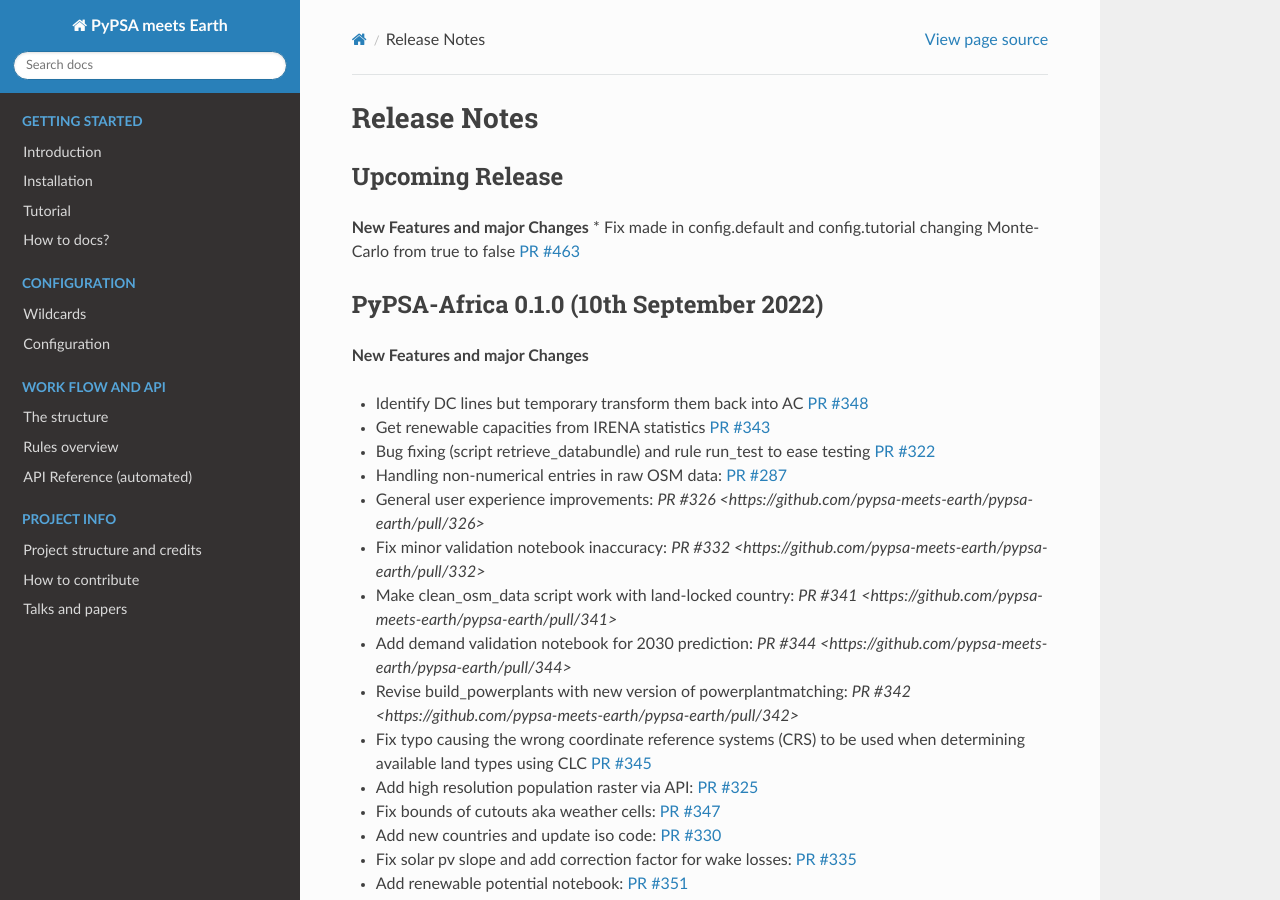
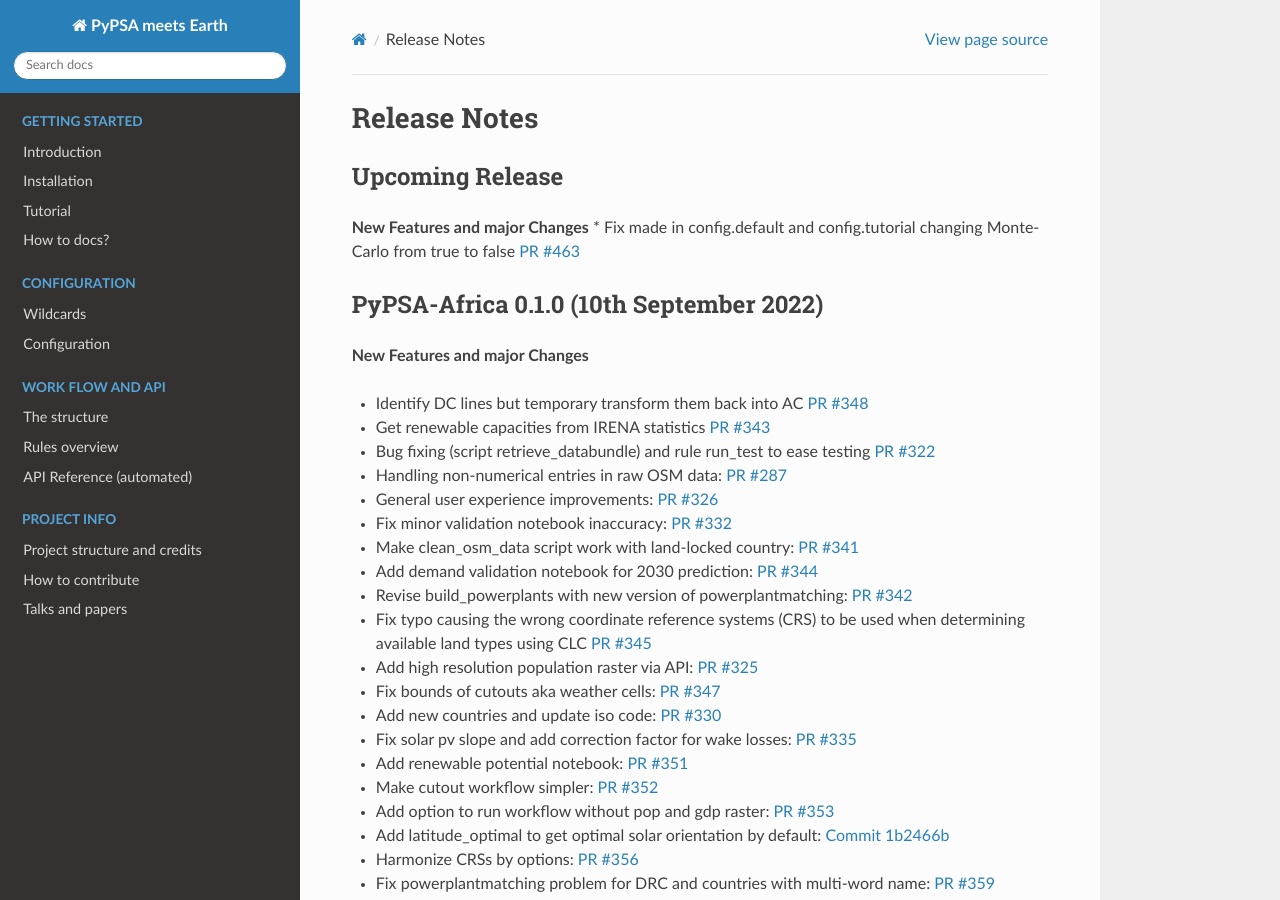
Before and after one commit to pypsa-meets-earth/pypsa-earth, a Sphinx documentation site: the page built from doc/release_notes.rst, in a window 1280 px wide and 900 px high. Built offline with Sphinx 7.4.7 and the Read the Docs theme 2.0.0, drawn with Linux system fonts in a browser that asks for light colours; pages that are not in the unit, such as notebooks, are missing from menus; the version number could not be read and is left out.

Commit message:
missed underscore added

```diff
--- a/doc/release_notes.rst
+++ b/doc/release_notes.rst
@@ -27,15 +27,15 @@
 
 * Handling non-numerical entries in raw OSM data: `PR #287 <https://github.com/pypsa-meets-earth/pypsa-earth/pull/287>`__
 
-* General user experience improvements: `PR #326 <https://github.com/pypsa-meets-earth/pypsa-earth/pull/326>`
+* General user experience improvements: `PR #326 <https://github.com/pypsa-meets-earth/pypsa-earth/pull/326>`__
 
-* Fix minor validation notebook inaccuracy: `PR #332 <https://github.com/pypsa-meets-earth/pypsa-earth/pull/332>`
+* Fix minor validation notebook inaccuracy: `PR #332 <https://github.com/pypsa-meets-earth/pypsa-earth/pull/332>`__
 
-* Make clean_osm_data script work with land-locked country: `PR #341 <https://github.com/pypsa-meets-earth/pypsa-earth/pull/341>`
+* Make clean_osm_data script work with land-locked country: `PR #341 <https://github.com/pypsa-meets-earth/pypsa-earth/pull/341>`__
 
-* Add demand validation notebook for 2030 prediction: `PR #344 <https://github.com/pypsa-meets-earth/pypsa-earth/pull/344>`
+* Add demand validation notebook for 2030 prediction: `PR #344 <https://github.com/pypsa-meets-earth/pypsa-earth/pull/344>`__
 
-* Revise build_powerplants with new version of powerplantmatching: `PR #342 <https://github.com/pypsa-meets-earth/pypsa-earth/pull/342>`
+* Revise build_powerplants with new version of powerplantmatching: `PR #342 <https://github.com/pypsa-meets-earth/pypsa-earth/pull/342>`__
 
 * Fix typo causing the wrong coordinate reference systems (CRS) to be used when determining available land types using CLC `PR #345 <https://github.com/pypsa-meets-earth/pypsa-earth/pull/345>`__
 
```
